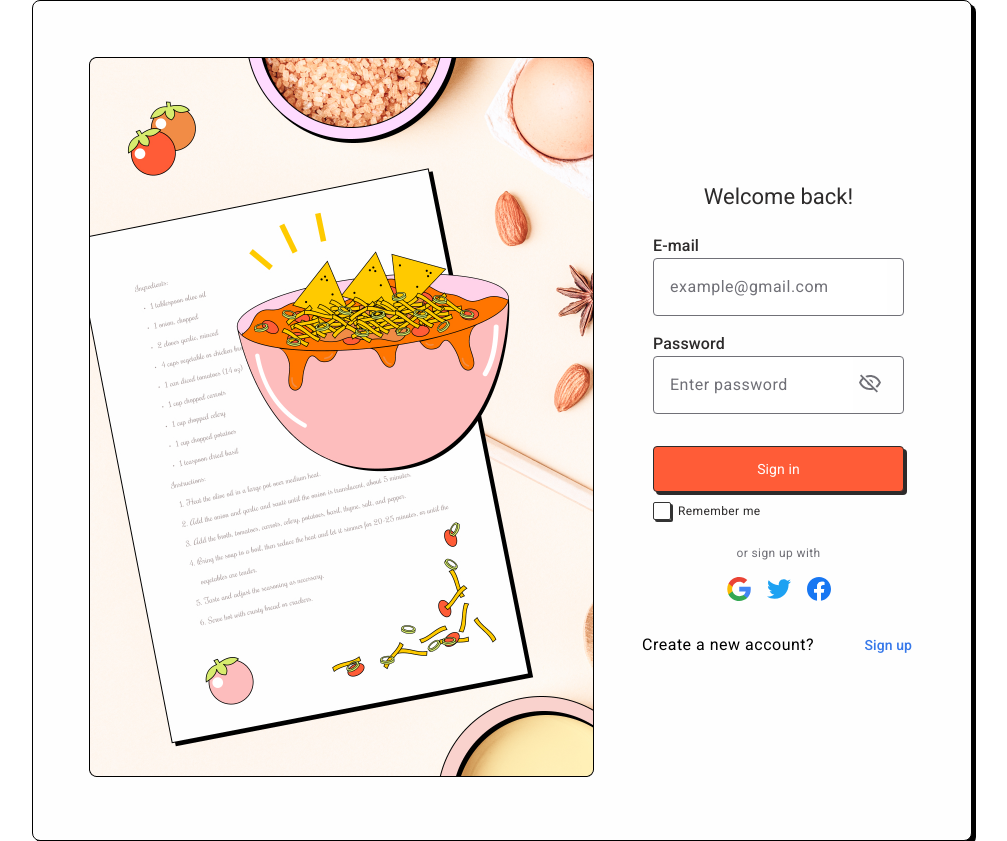
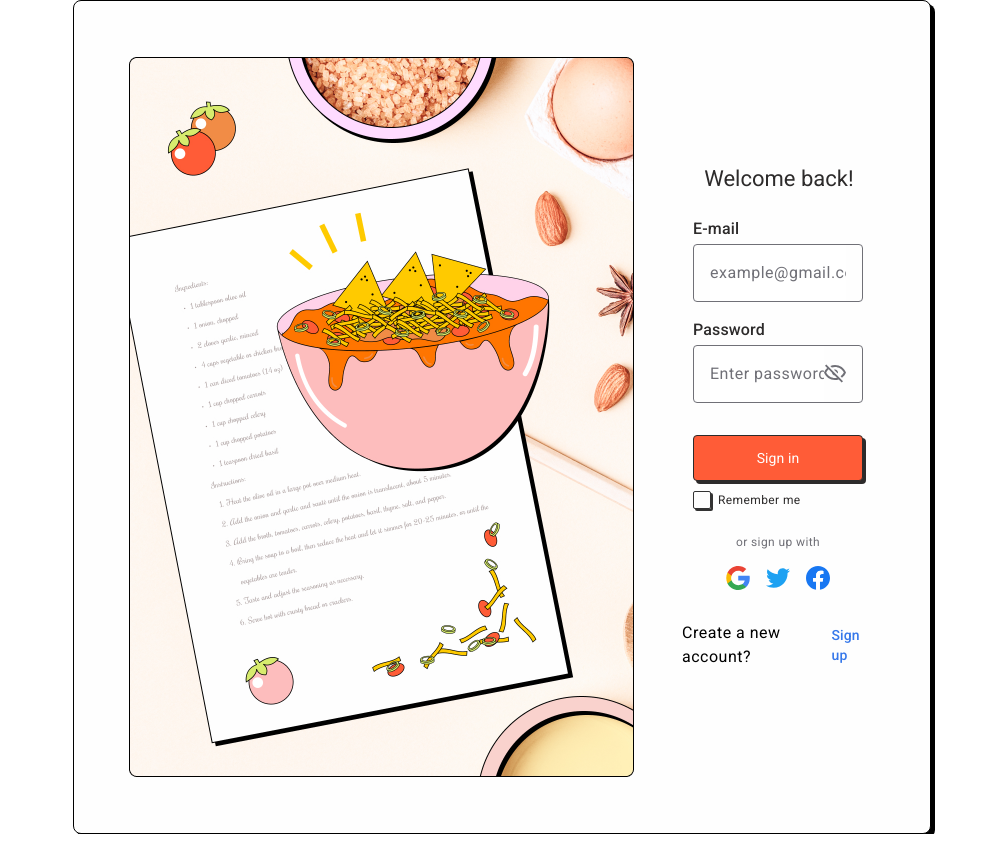
Before and after one commit to recipetoria/recipetoria-frontend, a React (Create React App) app: page /sign_in in a window 1280 px wide. Shown: the whole page, without its empty margins (138-1145 px from the left). Built offline with nearby package versions, Linux system fonts and the light colour scheme; a web font is replaced by a local one; what redux-undo would draw is missing.

Commit message:
fix: style fixes

```diff
--- a/src/components/Input/Input.scss
+++ b/src/components/Input/Input.scss
@@ -2,6 +2,10 @@
 @import '../../styles/mixins';
 
 .form-control-input {
+  display: flex;
+  flex-direction: column;
+  gap: 3px;
+
   &_checkbox {
     display: flex;
     flex-direction: row-reverse;
@@ -27,7 +31,7 @@
 
   .input {
     width: 100%;
-    padding: 1rem 0;
+    padding: 15.8px 0;
 
     font-size: 16px;
     font-weight: 400;
@@ -79,6 +83,11 @@
     }
 
     &__btn {
+      display: flex;
+      align-items: center;
+      justify-content: center;
+      padding: 0;
+
       cursor: pointer;
 
       background: transparent;
@@ -92,6 +101,7 @@
   }
 
   .caption {
+    height: 1rem;
     margin-left: 16px;
 
     font-size: 12px;
--- a/src/pages/SignPage/SignPage.scss
+++ b/src/pages/SignPage/SignPage.scss
@@ -7,15 +7,35 @@
   justify-content: center;
   height: 100%;
 
+  &__wrapper {
+    display: flex;
+    gap: 3rem;
+    align-items: center;
+    width: 58.2vw;
+    padding: 56px 56px 56px 55px;
+
+    background-color: $btn-bg-color;
+    border: 1px solid $total-black;
+    border-radius: 8px;
+    box-shadow: 4px 4px 0 $total-black;
+  }
+
+  &__img-wrapper {
+    display: flex;
+    align-items: center;
+  }
+
   &__form-n-header {
     display: flex;
     flex-direction: column;
-    gap: 1.5rem;
+    flex-grow: 1;
+    gap: 24px;
   }
 
   &__header {
     margin-block-start: 0;
     margin-block-end: 0;
+    margin-left: 1.9px;
 
     font-size: 1.375rem;
     font-weight: 400;
@@ -29,18 +49,6 @@
     flex-direction: column;
     gap: 1rem;
     padding: 0 11px;
-  }
-
-  &__wrapper {
-    display: flex;
-    gap: 3rem;
-    align-items: center;
-    padding: 56px;
-
-    background-color: $btn-bg-color;
-    border: 1px solid $total-black;
-    border-radius: 8px;
-    box-shadow: 4px 4px 0 $total-black;
   }
 
   .submit-btn {
--- a/src/pages/SignPage/SignPage.tsx
+++ b/src/pages/SignPage/SignPage.tsx
@@ -166,7 +166,7 @@ export default function SignPage(props: ISignPageProps) {
                   validationSchema={{
                     required: "Repeat password is required",
                   }}
-                  placeholder="Repeat password"
+                  placeholder="Enter password"
                   passwordValue={passwordValue}
                   updateCustomError={(value: boolean) => setCustomError(value)}
                 />
```
